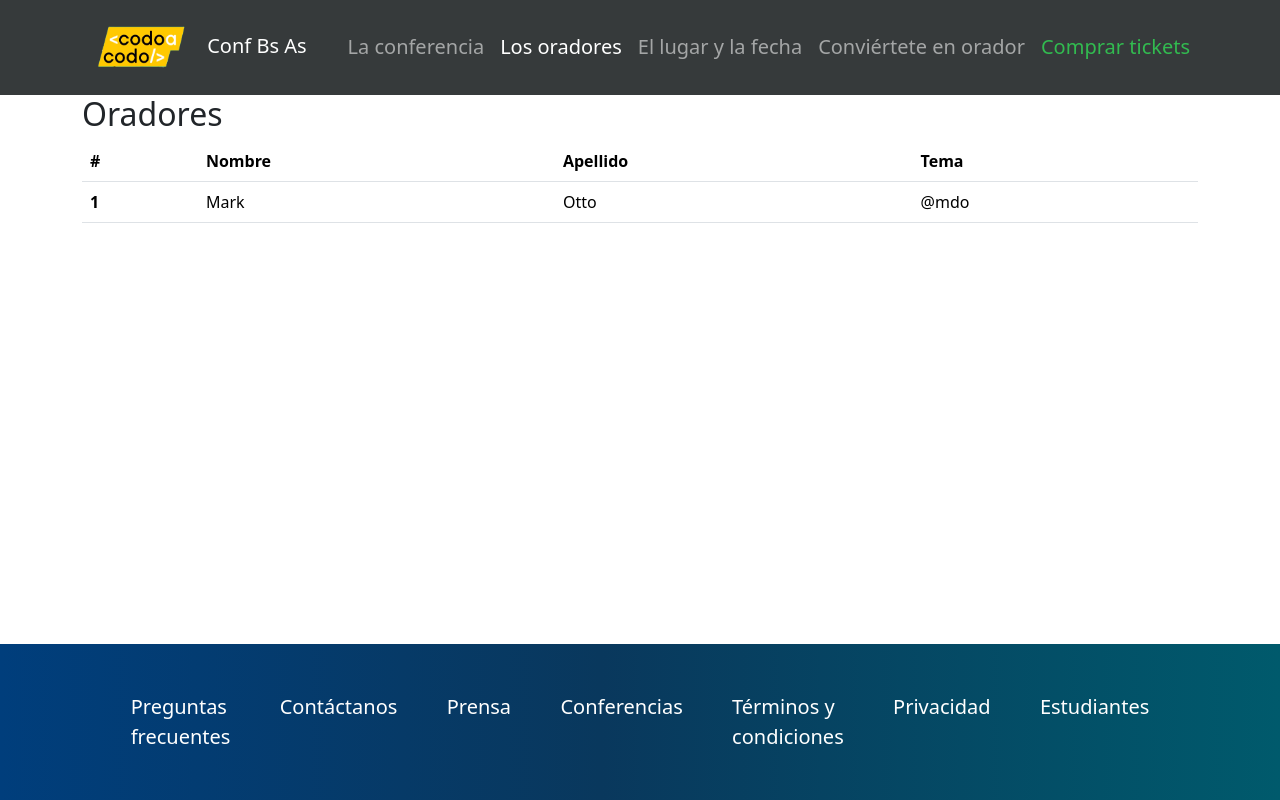
After one commit to DylanNavarro97/CaC-Grupo5-23565, a web app: page /pages/oradores.html in a window 1280 px wide. The commit adds this page. Run offline with its HTML, style and script files only (its server is not run), Linux system fonts and the light colour scheme; data that the repository does not hold is empty.

Commit message:
fetch oradores

```diff
--- a/oradores/src/main/webapp/index.html
+++ b/oradores/src/main/webapp/index.html
@@ -50,9 +50,9 @@
               <a class="nav-link active fs-5" aria-current="page" href="#"
                 >La conferencia</a
               >
-              <a class="nav-link fs-5" href="#">Los oradores</a>
+              <a class="nav-link fs-5" href="./pages/oradores.html">Los oradores</a>
               <a class="nav-link fs-5" href="#">El lugar y la fecha</a>
-              <a class="nav-link fs-5" aria-disabled="true" href="#"
+              <a class="nav-link fs-5" aria-disabled="true" href="#seccionOradores"
                 >Conviértete en orador</a
               >
               <a
--- /dev/null
+++ b/oradores/src/main/webapp/js/oradores.js
@@ -0,0 +1,20 @@
+const url = 'http://localhost:8080/oradores/endpoint'
+
+const datosDeFetch = {
+    method: 'GET',
+    Headers: {
+        'Content-Type': 'application/json'
+    }
+}
+
+fetch(url, datosDeFetch)
+.then(response => {
+    if (!response.ok){
+        throw new Error(`Error de red: ${response.status}`)
+    }
+    return response.json()
+}).then(datos => {
+    console.log(datos)
+}).catch((error) => {
+    console.log('Error en la solicitud GET:', error)
+})
--- /dev/null
+++ b/oradores/src/main/webapp/pages/oradores.html
@@ -0,0 +1,85 @@
+<!DOCTYPE html>
+<html lang="en">
+<head>
+    <meta charset="UTF-8">
+    <meta name="viewport" content="width=device-width, initial-scale=1.0">
+    <meta name="description" content="pagina de trabajo practico frontend para Codo a Codo">
+    <meta name="author" content="Dylan Navarro"/>
+    <link rel="icon" type="image/x-icon" href="./img/codo-a-codo1.png">
+    <link href="https://cdn.jsdelivr.net/npm/bootstrap@5.3.2/dist/css/bootstrap.min.css" rel="stylesheet"
+        integrity="sha384-T3c6CoIi6uLrA9TneNEoa7RxnatzjcDSCmG1MXxSR1GAsXEV/Dwwykc2MPK8M2HN" crossorigin="anonymous">
+    <link rel="stylesheet" href="../style/style.css">
+    <link rel="stylesheet" href="../style/tickets.css">
+    <title>Tp Frontend - Oradores</title>
+</head>
+<body>
+    <header>
+        <nav class="navbar navbar-expand-lg navbar-dark">
+            <div class="container">
+                <a class="navbar-brand" href="../index.html">
+                    <img src="../img/codoacodo.png" alt="codo a codo logo" class="logoImg">
+                    Conf Bs As
+                </a>
+                <button class="navbar-toggler" type="button" data-bs-toggle="collapse" data-bs-target="#BurgerButton"
+                    aria-controls="BurgerButton" aria-expanded="false" aria-label="Toggle navigation">
+                    <span class="navbar-toggler-icon"></span>
+                </button>
+                <div class="collapse navbar-collapse justify-content-end" id="BurgerButton">
+                    <div class="navbar-nav">
+                        <a class="nav-link fs-5" aria-current="page" href="#">La conferencia</a>
+                        <a class="nav-link fs-5 active" href="#">Los oradores</a>
+                        <a class="nav-link fs-5" href="#">El lugar y la fecha</a>
+                        <a class="nav-link fs-5" aria-disabled="true" href="#">Conviértete en orador</a>
+                        <a class="nav-link fs-5 buy-tickets" aria-disabled="true" href="./tickets.html">Comprar
+                            tickets</a>
+                    </div>
+                </div>
+            </div>
+        </nav>
+    </header>
+
+    <main class="container">
+        <section>
+            <h2>Oradores</h2>
+            <table class="table">
+                <thead>
+                  <tr>
+                    <th scope="col">#</th>
+                    <th scope="col">Nombre</th>
+                    <th scope="col">Apellido</th>
+                    <th scope="col">Tema</th>
+                  </tr>
+                </thead>
+                <tbody>
+                  <tr>
+                    <th scope="row">1</th>
+                    <td>Mark</td>
+                    <td>Otto</td>
+                    <td>@mdo</td>
+                  </tr>
+                </tbody>
+              </table>
+        </section>
+
+    </main>
+
+    <footer class="container-fluid">
+        <div class="container">
+            <ul class="list-unstyled d-flex gap-5 justify-content-start justify-content-lg-around mb-0 text-white p-5 flex-wrap">
+                <li class="fs-5">Preguntas <br>frecuentes</li>
+                <li class="fs-5">Contáctanos</li>
+                <li class="fs-5">Prensa</li>
+                <li class="fs-5">Conferencias</li>
+                <li class="fs-5">Términos y <br>condiciones</li>
+                <li class="fs-5">Privacidad</li>
+                <li class="fs-5">Estudiantes</li>
+            </ul>
+        </div>
+    </footer>
+
+    <script src=" https://cdn.jsdelivr.net/npm/bootstrap@5.3.2/dist/js/bootstrap.bundle.min.js"
+        integrity="sha384-C6RzsynM9kWDrMNeT87bh95OGNyZPhcTNXj1NW7RuBCsyN/o0jlpcV8Qyq46cDfL" crossorigin="anonymous">
+    </script>
+    <script src="../js/oradores.js"></script>
+</body>
+</html>
--- a/oradores/src/main/webapp/pages/tickets.html
+++ b/oradores/src/main/webapp/pages/tickets.html
@@ -27,10 +27,10 @@
                 <div class="collapse navbar-collapse justify-content-end" id="BurgerButton">
                     <div class="navbar-nav">
                         <a class="nav-link fs-5" aria-current="page" href="#">La conferencia</a>
-                        <a class="nav-link fs-5" href="#">Los oradores</a>
+                        <a class="nav-link fs-5" href="./oradores.html">Los oradores</a>
                         <a class="nav-link fs-5" href="#">El lugar y la fecha</a>
                         <a class="nav-link fs-5" aria-disabled="true" href="#">Conviértete en orador</a>
-                        <a class="nav-link fs-5 buy-tickets" aria-disabled="true" href="#">Comprar
+                        <a class="nav-link fs-5 buy-tickets active" aria-disabled="true" href="#">Comprar
                             tickets</a>
                     </div>
                 </div>
```
